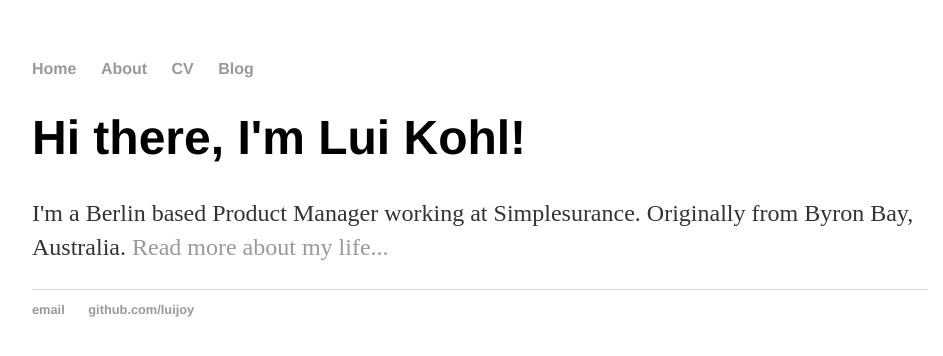
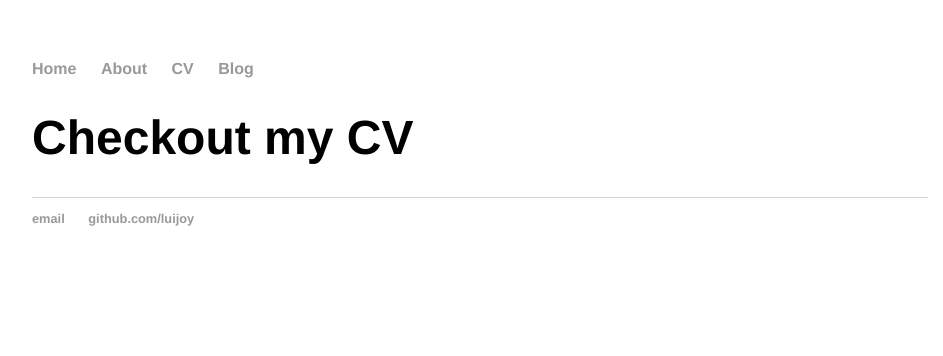
Before and after one commit to luijoy/luijoy.github.io, a Jekyll site: the page built from cv/index.html, in a window 1280 px wide. Shown: the top 356 px of the page, without its empty margins (160-1103 px from the left). Built offline with Jekyll 4.4.1, drawn with Linux system fonts in a browser that asks for light colours.

Commit message:
Update index.html

```diff
--- a/cv/index.html
+++ b/cv/index.html
@@ -3,6 +3,5 @@ layout: default
 title: Lui Kohl, Product Manager
 ---
 <div class="blurb">
-	<h1>Hi there, I'm Lui Kohl!</h1>
-	<p>I'm a Berlin based Product Manager working at Simplesurance. Originally from Byron Bay, Australia. <a href="/about">Read more about my life...</a></p>
+	<h1>Checkout my CV</h1>
 </div><!-- /.blurb -->
```
